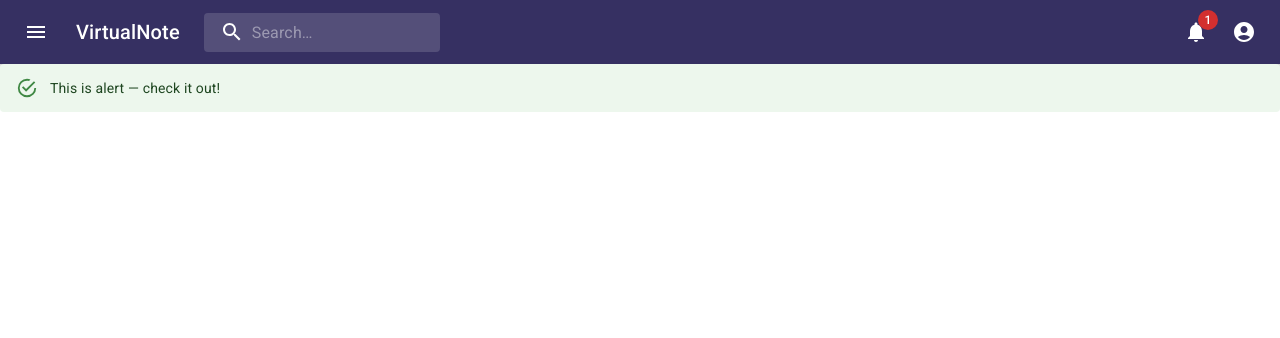
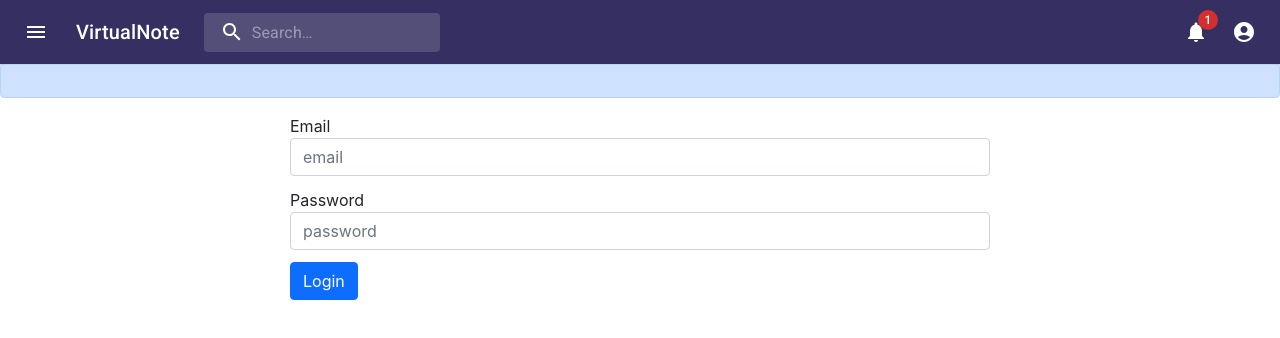
Before and after one commit to siddhantgore/VirtualNote, a React (Create React App) app: page /login in a window 1280 px wide. Shown: the top 338 px of the page. Built offline with nearby package versions, Linux system fonts and the light colour scheme; the HTML template or start-up script is replaced by a standard one.

Commit message:
Event alert added

```diff
--- a/src/App.js
+++ b/src/App.js
@@ -4,18 +4,33 @@ import Home from "./components/Home";
 import About from "./components/About";
 import NoteState from "./context/notes/NoteState";
 import Navbar from "./components/Navbar";
-import Alerts from "./components/Alert";
+import Alert from "./components/Alert";
+import Login from "./components/Login";
+import Signup from "./components/Signup";
+import { useState } from "react";
 
 function App() {
+  const [alert, setalert] = useState(null)
+  const showAlert=(message,type)=>{
+    setalert({
+      msg:message,
+      type:type
+    })
+    setTimeout(()=>{
+      setalert(null)
+    },1500)
+  }
   return (
     <div className="App">
       <NoteState>
         <BrowserRouter>
           <Navbar />
-          <Alerts message="This is alert"/>
+          <Alert alert={alert} />
             <Routes>
-              <Route exact path="/" element={<Home />} />
+              <Route exact path="/" element={<Home showAlert={showAlert} />} />
               <Route exact path="/about" element={<About />} />
+              <Route exact path="/login" element={<Login showAlert={showAlert} />} />
+              <Route exact path="/signup" element={<Signup showAlert={showAlert} />} />
             </Routes>
         </BrowserRouter>
       </NoteState>
--- a/src/components/Alert.js
+++ b/src/components/Alert.js
@@ -1,12 +1,11 @@
-import { Alert } from "@mui/material";
-import React from "react";
+import React from 'react'
 
-function Alerts(props) {
-  return (
-    <div>
-      <Alert severity="success">{props.message} — check it out!</Alert>
-    </div>
-  );
+export default function Alert(props){
+    return (
+        <div>
+            <div className="alert alert-primary" role="alert">
+                {props.message}
+            </div>
+        </div>
+    )
 }
-
-export default Alerts;
--- a/src/components/Login.js
+++ b/src/components/Login.js
@@ -1,7 +1,7 @@
 import React ,{useState} from "react";
 import { useNavigate } from 'react-router-dom';
 
-function Login() {
+function Login(props) {
 
   const [credential, setcredential] = useState({email:"",password:""})
   const navigate = useNavigate();
@@ -25,6 +25,7 @@ function Login() {
       //redirect
       localStorage.setItem('token',json.auth_token)
       navigate('/');
+      props.showAlert("Login Successfully","success")
     }
   }
   return (
```
